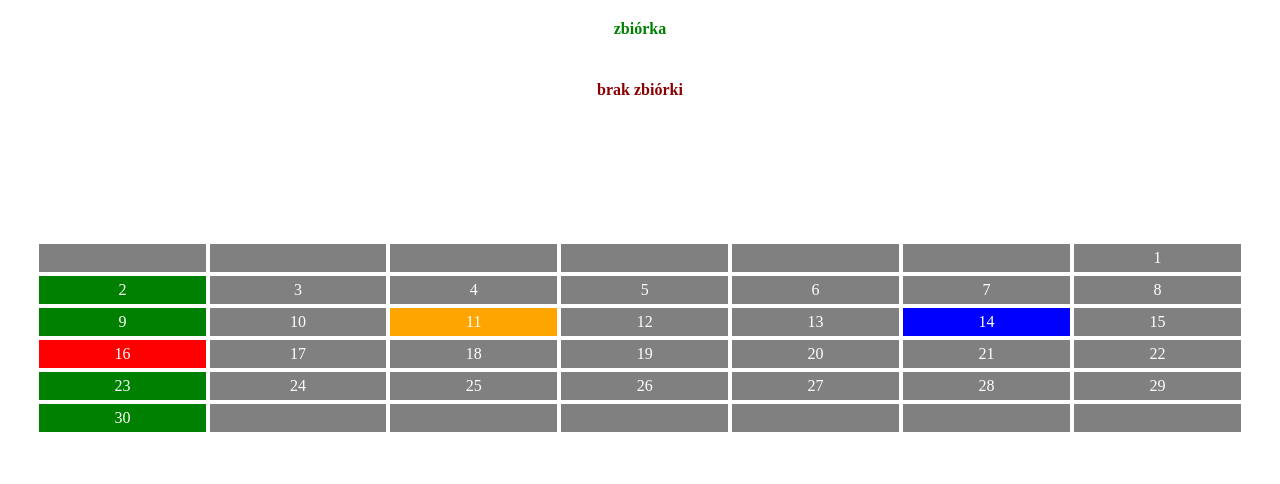
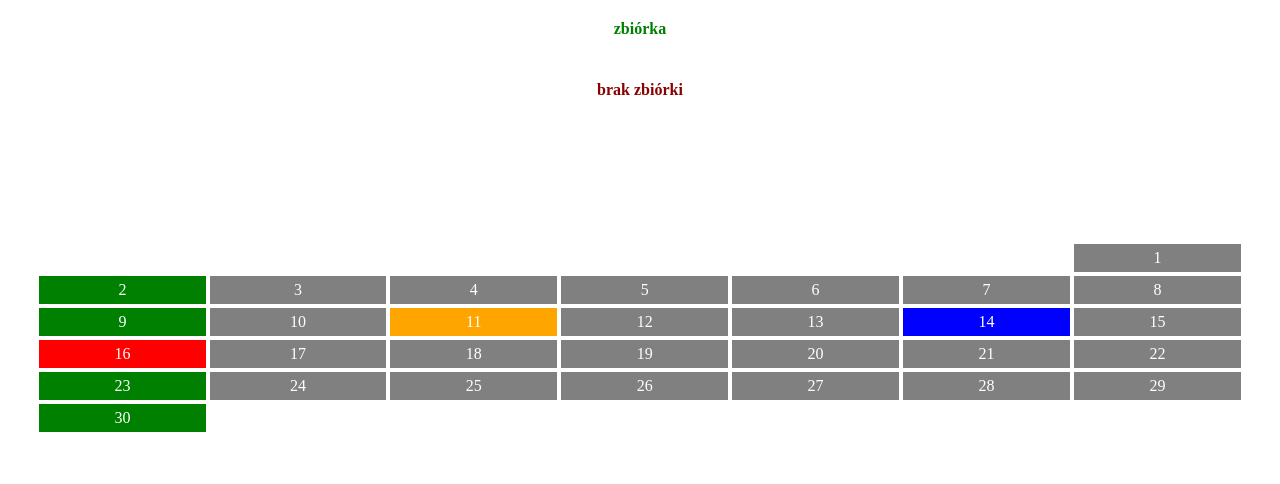
Before and after one commit to uscin20/82podniebnybatalion, a plain HTML site: page kalendarz.html in a window 1280 px wide. Shown: the part 266-750 px from the top of the page. Drawn offline with Linux system fonts and the light colour scheme.

Commit message:
Update kalendarz.html

```diff
--- a/kalendarz.html
+++ b/kalendarz.html
@@ -43,12 +43,12 @@
 <td style="border:none;color:white;">Ni</td>
 </tr>
 <tr>
-<td style="background-color:grey;"></td>
-<td style="background-color:grey;"></td>
-<td style="background-color:grey;"></td>
-<td style="background-color:grey;"></td>
-<td style="background-color:grey;"></td>
-<td style="background-color:grey;"></td>
+<td style="background-color:;"></td>
+<td style="background-color:;"></td>
+<td style="background-color:;"></td>
+<td style="background-color:;"></td>
+<td style="background-color:;"></td>
+<td style="background-color:;"></td>
 <td style="background-color:grey;">1</td>
 </tr>
 <tr>
@@ -89,12 +89,12 @@
 </tr>
 <tr>
 <td style="background-color:green;">30</td>
-<td style="background-color:grey;"></td>
-<td style="background-color:grey;"></td>
-<td style="background-color:grey;"></td>
-<td style="background-color:grey;"></td>
-<td style="background-color:grey;"></td>
-<td style="background-color:grey;"></td>
+<td style="background-color:;"></td>
+<td style="background-color:;"></td>
+<td style="background-color:;"></td>
+<td style="background-color:;"></td>
+<td style="background-color:;"></td>
+<td style="background-color:;"></td>
 </tr>
 </table>
 
```
